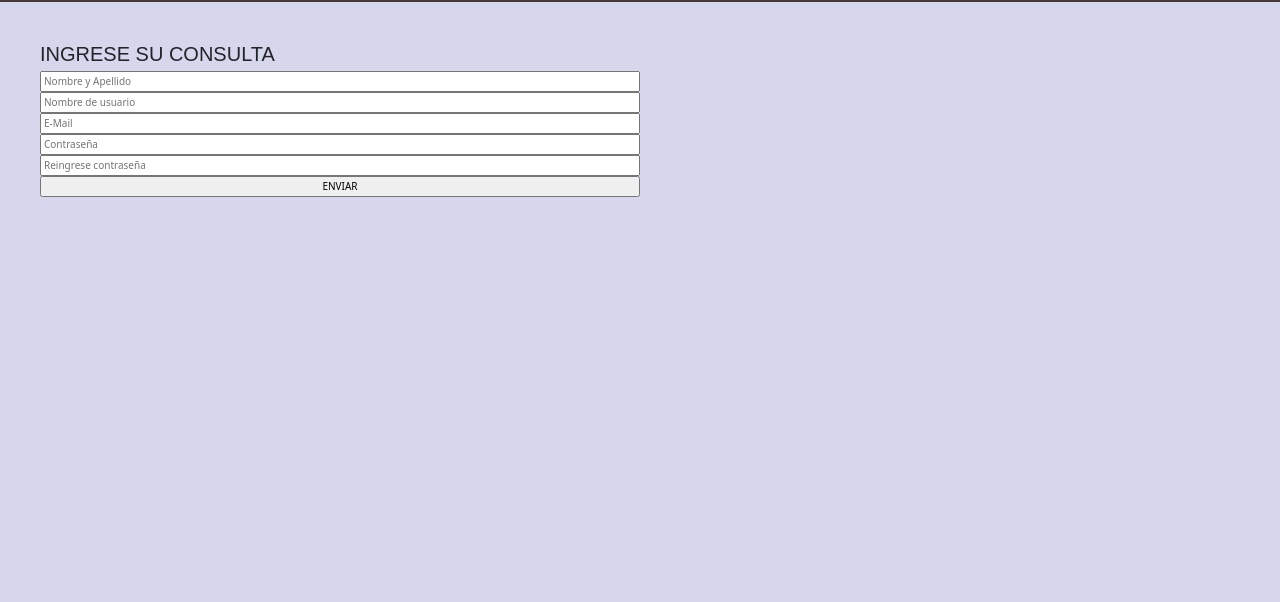
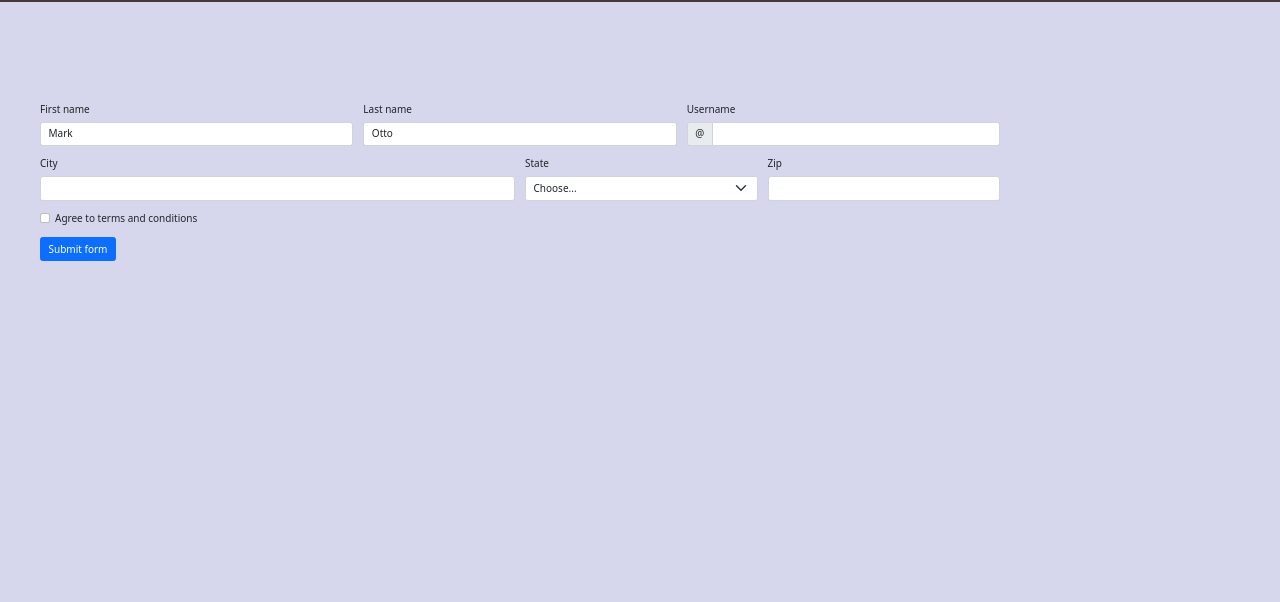
Before and after one commit to dostermanok/Santorini-Osterman, a plain HTML site: page pages/contacto.html in a window 1280 px wide. Shown: the part 198-800 px from the top of the page. Drawn offline with nearby package versions, Linux system fonts and the light colour scheme; a web font is replaced by a local one.

Commit message:
aplicando bootstrap a contacto

```diff
--- a/css/style.css
+++ b/css/style.css
@@ -282,7 +282,20 @@ main {
 
 /* CONTACTO */
 
-.form {
+/* BOOTSTRAP */
+
+@media screen and (min-width: 412px) {
+
+    .formcontact {
+        display: flex;
+        flex-direction: column;
+        width: 80%;
+        margin-top: 10rem;
+    }
+
+}
+
+/* .form {
     display: flex;
     flex-direction:column;
     width: 50%;
@@ -304,4 +317,4 @@ main {
         font-family: Arial, Helvetica, sans-serif;
         font-size: 2em;
     }
-}
+} */
--- a/pages/contacto.html
+++ b/pages/contacto.html
@@ -24,7 +24,77 @@
     </header>
 
     <main>
-        <h2 id="form">INGRESE SU CONSULTA</h2>
+<!-- BOOTSTRAP -->
+
+<section class="formcontact">
+    <form class="row g-3 needs-validation" novalidate>
+      <div class="col-md-4">
+        <label for="validationCustom01" class="form-label">First name</label>
+        <input type="text" class="form-control" id="validationCustom01" value="Mark" required>
+        <div class="valid-feedback">
+          Looks good!
+        </div>
+      </div>
+      <div class="col-md-4">
+        <label for="validationCustom02" class="form-label">Last name</label>
+        <input type="text" class="form-control" id="validationCustom02" value="Otto" required>
+        <div class="valid-feedback">
+          Looks good!
+        </div>
+      </div>
+      <div class="col-md-4">
+        <label for="validationCustomUsername" class="form-label">Username</label>
+        <div class="input-group has-validation">
+          <span class="input-group-text" id="inputGroupPrepend">@</span>
+          <input type="text" class="form-control" id="validationCustomUsername" aria-describedby="inputGroupPrepend" required>
+          <div class="invalid-feedback">
+            Please choose a username.
+          </div>
+        </div>
+      </div>
+      <div class="col-md-6">
+        <label for="validationCustom03" class="form-label">City</label>
+        <input type="text" class="form-control" id="validationCustom03" required>
+        <div class="invalid-feedback">
+          Please provide a valid city.
+        </div>
+      </div>
+      <div class="col-md-3">
+        <label for="validationCustom04" class="form-label">State</label>
+        <select class="form-select" id="validationCustom04" required>
+          <option selected disabled value="">Choose...</option>
+          <option>...</option>
+        </select>
+        <div class="invalid-feedback">
+          Please select a valid state.
+        </div>
+      </div>
+      <div class="col-md-3">
+        <label for="validationCustom05" class="form-label">Zip</label>
+        <input type="text" class="form-control" id="validationCustom05" required>
+        <div class="invalid-feedback">
+          Please provide a valid zip.
+        </div>
+      </div>
+      <div class="col-12">
+        <div class="form-check">
+          <input class="form-check-input" type="checkbox" value="" id="invalidCheck" required>
+          <label class="form-check-label" for="invalidCheck">
+            Agree to terms and conditions
+          </label>
+          <div class="invalid-feedback">
+            You must agree before submitting.
+          </div>
+        </div>
+      </div>
+      <div class="col-12">
+        <button class="btn btn-primary" type="submit">Submit form</button>
+      </div>
+    </form>
+</section>
+
+
+        <!-- <h2 id="form">INGRESE SU CONSULTA</h2>
         <form class="form">
             <input type="text" name="nombreyapellido" id="" placeholder="Nombre y Apellido">
             <input type="text" name="username" id="" placeholder="Nombre de usuario">
@@ -32,7 +102,7 @@
             <input type="password" name="password" id="" placeholder="Contraseña">
             <input type="password" name="repassword" id="" placeholder="Reingrese contraseña">
             <input type="button" value="ENVIAR">
-        </form>
+        </form> -->
     </main>
 
     <footer>
```
